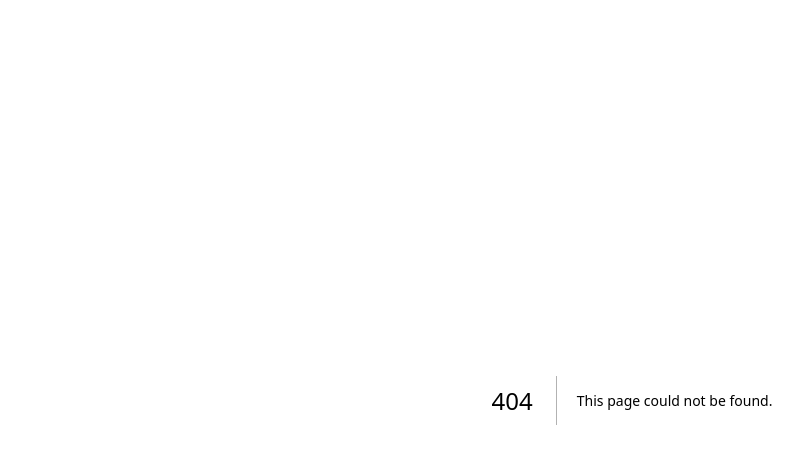
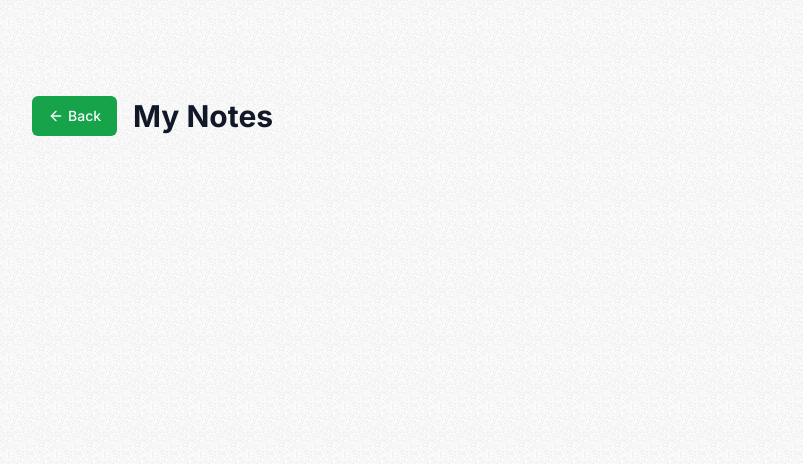
Before and after one commit to hasham-qaiser/memo, a Next.js app: page /dashboard in a window 1280 px wide. Before the commit this address had no page. Shown: the top 464 px of the page, without its empty margins (8-811 px from the left). Built offline with nearby package versions, Linux system fonts and the light colour scheme.

Commit message:
start dash

```diff
--- /dev/null
+++ b/src/app/dashboard/page.tsx
@@ -0,0 +1,33 @@
+import { Button } from "@/components/ui/button";
+import { ArrowLeft } from "lucide-react";
+import Link from "next/link";
+import React from "react";
+
+type Props = {};
+
+const DashboardPage = (props: Props) => {
+  return (
+    <>
+      <div className="grainy min-h-screen">
+        <div className="max-w-7xl mx-auto p-10">
+          <div className="h-14"></div>
+          <div className="flex justify-between items-center md:flex-row flex-col">
+            <div className="flex items-center">
+              <Link href="/">
+                <Button className="bg-green-600">
+                  <ArrowLeft className="mr-1 w-4 h-4" />
+                  Back
+                </Button>
+              </Link>
+              <div className="w-4"></div>
+              <h1 className="text-3xl font-bold text-gray-900">My Notes</h1>
+              <div className="w-4"></div>
+            </div>
+          </div>
+        </div>
+      </div>
+    </>
+  );
+};
+
+export default DashboardPage;
```
